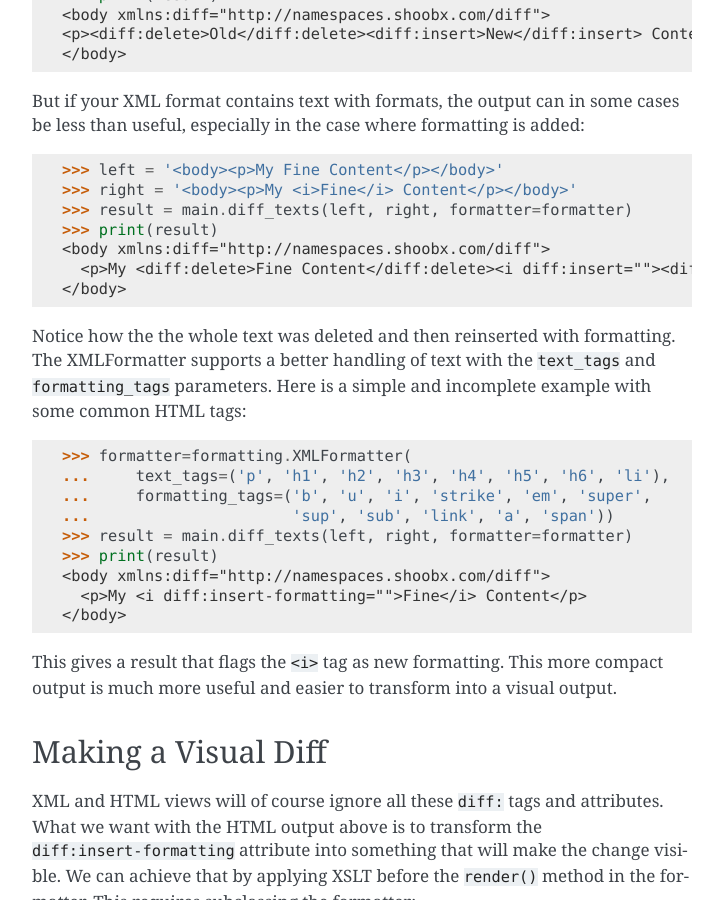
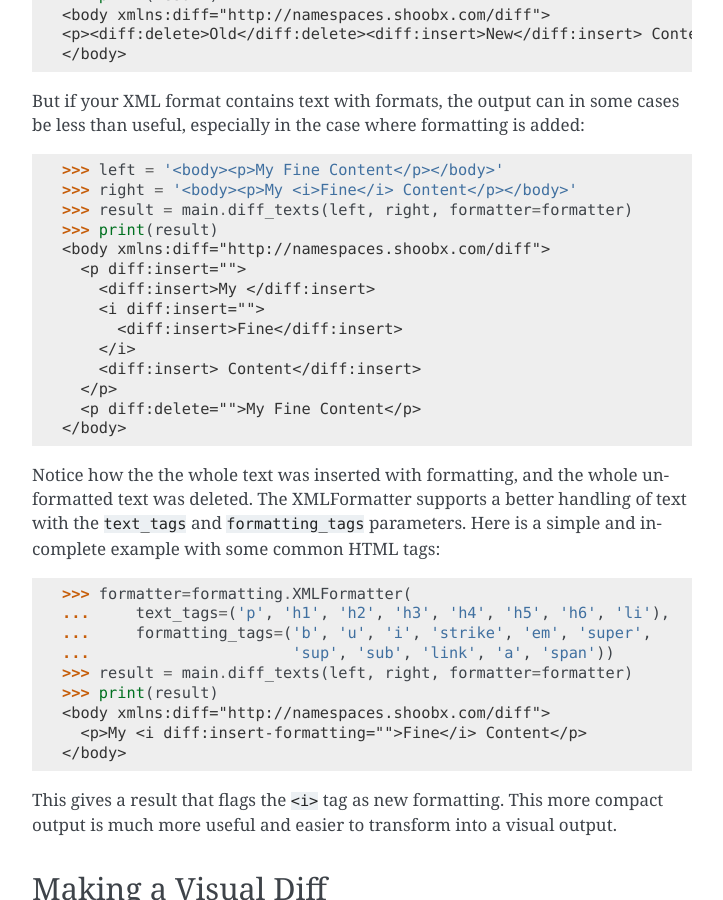
Before and after one commit to Shoobx/xmldiff, a Sphinx documentation site: the page built from docs/source/advanced.rst, in a window 1280 px wide and 900 px high, scrolled down 622 px. Shown: the whole window, without its empty margins (388-1111 px from the left). Built offline with Sphinx 7.4.7, drawn with Linux system fonts in a browser that asks for light colours.

Commit message:
Fix some edge-case bugs

```diff
--- a/docs/source/advanced.rst
+++ b/docs/source/advanced.rst
@@ -47,10 +47,19 @@ especially in the case where formatting is added:
   >>> result = main.diff_texts(left, right, formatter=formatter)
   >>> print(result)
   <body xmlns:diff="http://namespaces.shoobx.com/diff">
-    <p>My <diff:delete>Fine Content</diff:delete><i diff:insert=""><diff:insert>Fine</diff:insert></i><diff:insert> Content</diff:insert></p>
+    <p diff:insert="">
+      <diff:insert>My </diff:insert>
+      <i diff:insert="">
+        <diff:insert>Fine</diff:insert>
+      </i>
+      <diff:insert> Content</diff:insert>
+    </p>
+    <p diff:delete="">My Fine Content</p>
   </body>
+  <BLANKLINE>
 
-Notice how the the whole text was deleted and then reinserted with formatting.
+Notice how the the whole text was inserted with formatting,
+and the whole unformatted text was deleted.
 The XMLFormatter supports a better handling of text with the ``text_tags`` and ``formatting_tags`` parameters. Here is a simple and incomplete example with some common HTML tags:
 
 .. doctest::
```
Also changed, not shown: .travis.yml, 6 other files.
